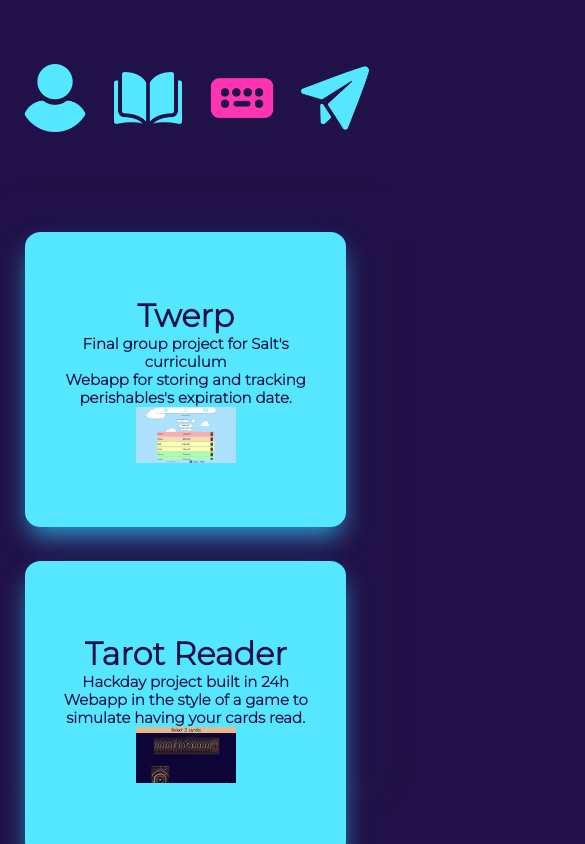
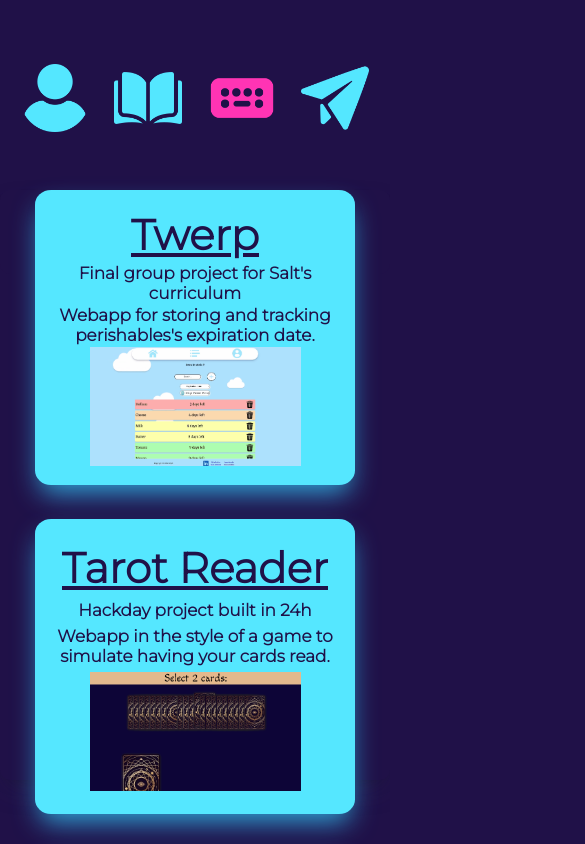
Before and after one commit to Laura-Foxey/Portofolio, a React (Create React App) app: page /portofolio in a window 390 px wide. Shown: the top 844 px of the page, 585 px wide, since content can reach past the window. Built offline with nearby package versions, Linux system fonts and the light colour scheme; a web font is replaced by a local one.

Commit message:
fix portofolio mobile-view

```diff
--- a/src/App.css
+++ b/src/App.css
@@ -56,8 +56,9 @@
   .template {
     display: flex;
     flex-direction: column;
+    align-items: center;
     margin: 0px;
-    padding: 3vh 3vh 3vh 3vh;
+    padding: 0vh 3vh 10vh 3vh;
     height: 0;
   }
 }
--- a/src/components/CSS/Portofolio.css
+++ b/src/components/CSS/Portofolio.css
@@ -7,6 +7,9 @@
 }
 
 .project-card {
+    display: flex;
+    flex-direction: column;
+    justify-content: center;
     color: var(--background-color);
     background-color: var(--light-blue-color);
     width: 45vh;
@@ -19,23 +22,31 @@
 .project-card-flex {
     height: 100%;
     display: flex;
-    flex-wrap: wrap;
-    align-content: space-around;
-    justify-content: center;
+    flex-direction: column;
+    justify-content: space-evenly;
+    align-items: center;
 }
 
 .project-card-title {
     white-space: nowrap;
     overflow: hidden;
+    font-size: 6.5vh;
 }
 
-.slider-box img {
-    width: 250px;
+.project-card h5 {
+    font-size: 2vh;
+}
+
+.project-card img {
+    width: 30vh;
 }
 
 @media only screen and (max-width: 700px) {
+    .portofolio {
+        width: 100%;
+    }
+
     .slider-box {
-        width: fit-content;
         display: flex;
         flex-direction: column;
         justify-content: flex-start;
@@ -45,7 +56,7 @@
         width: 38vh;
         height: 35vh;
         padding: 2vh;
-        margin: 2vh 0vh;
+        margin-bottom: 4vh;
         font-size: large;
         overflow: hidden;
         display: flex;
@@ -55,10 +66,11 @@
 
 
     .project-card-title {
-        font-size: xx-large;
+        font-size: 5vh;
+        text-decoration: underline;
     }
 
     .slider-box img {
-        width: 100px;
+        width: 25vh;
     }
 }
--- a/src/components/Portofolio.js
+++ b/src/components/Portofolio.js
@@ -14,37 +14,31 @@
 
 const Twerp =
     [1, <motion.section className='project-card' whileHover={{ scale: 1.1 }}>
-            <a href='https://github.com/LucasCNordstrom/Loop5FinalProject' target="_blank" rel='noreferrer'>
-                <section className='project-card-flex'>
+            <a href='https://github.com/LucasCNordstrom/Loop5FinalProject' target="_blank" rel='noreferrer' className='project-card-flex'>
                 <h3 className='project-card-title'>Twerp</h3>
                 <h5>Final group project for Salt's curriculum</h5>
                 <h5>Webapp for storing and tracking perishables's expiration date.</h5>
                 <img src={twerp1} alt="twerp-prntscreen"/>
-                </section>
             </a>
         </motion.section>]
 
 const Tarot =
     [2, <motion.section className='project-card' whileHover={{ scale: 1.1 }}>
-            <a href='https://github.com/Laura-Foxey/tarotReader' target="_blank" rel='noreferrer'>
-                <section className='project-card-flex'>
+            <a href='https://github.com/Laura-Foxey/tarotReader' target="_blank" rel='noreferrer' className='project-card-flex'>
                 <h3 className='project-card-title'>Tarot Reader</h3>
                 <h5>Hackday project built in 24h</h5>
                 <h5>Webapp in the style of a game to simulate having your cards read.</h5>
                 <img src={tarot1} alt="twerp-prntscreen"/>
-                </section>
             </a>
         </motion.section>]
 
 const Ghostbuster =
         [3, <motion.section className='project-card' whileHover={{ scale: 1.1 }}>
-                <a href='https://github.com/Laura-Foxey/Ghost-Buster' target="_blank" rel='noreferrer'>
-                    <section className='project-card-flex'>
+                <a href='https://github.com/Laura-Foxey/Ghost-Buster' target="_blank" rel='noreferrer' className='project-card-flex'>
                     <h3 className='project-card-title'>Ghost Buster</h3>
                     <h5>Windows Forms game in C#</h5>
                     <h5>Shoot ghosts with this simple game and try not to die!</h5>
                     <img src={ghostbuster1} alt="twerp-prntscreen"/>
-                    </section>
                 </a>
         </motion.section>]
 
```
Lines whose indentation alone changed are shown as unchanged.
